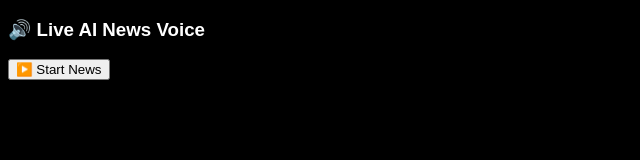
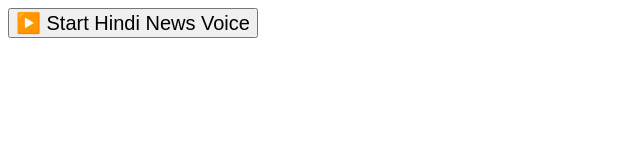
Before and after one commit to yuwaaag/rss-news-ticker, a plain HTML site: page ai.voice/index.html in a window 1280 px wide. Shown: the whole page, without its empty margins (0-640 px from the left). Drawn offline with Linux system fonts and the light colour scheme.

Commit message:
Update index.html

```diff
--- a/ai.voice/index.html
+++ b/ai.voice/index.html
@@ -1,15 +1,16 @@
 <!DOCTYPE html>
-<html>
+<html lang="hi">
 <head>
-<meta charset="UTF-8">
-<title>AI Voice News</title>
+  <meta charset="UTF-8">
+  <title>Hindi AI News Voice</title>
 </head>
-<body style="background:black;color:white;font-family:Arial">
+<body>
 
-<h3>🔊 Live AI News Voice</h3>
-
-<button onclick="startNews()">▶️ Start News</button>
+<button id="startBtn" style="font-size:20px;">
+  ▶️ Start Hindi News Voice
+</button>
 
 <script src="script.js"></script>
+
 </body>
 </html>
```
